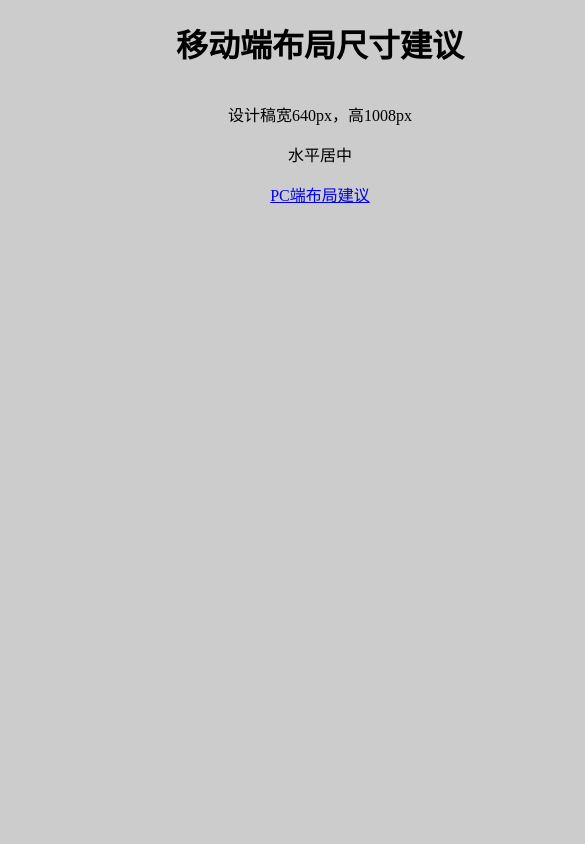
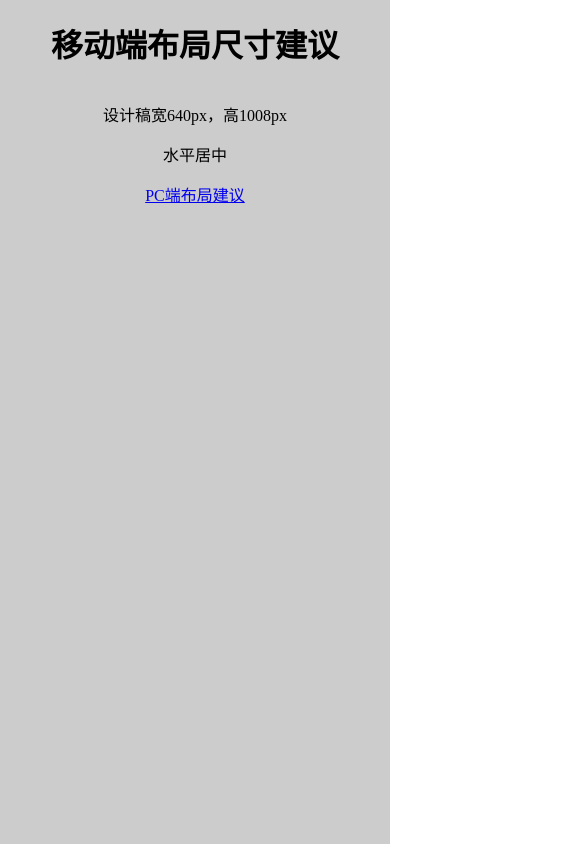
Before and after one commit to moxmei/cooperate, a plain HTML site: page mobile.html in a window 390 px wide. Shown: the top 844 px of the page, 585 px wide, since content can reach past the window. Drawn offline with Linux system fonts and the light colour scheme.

Commit message:
Update3 mobile.html

```diff
--- a/mobile.html
+++ b/mobile.html
@@ -12,9 +12,9 @@
 			}
 			#main{
 				position: relative;
-				min-width: 640px;
+				max-width: 640px;
 				max-height: 1008px;
-				width: fit-content;
+/* 				width: fit-content; */
 				height: 100vh;
 				margin:0 auto;
 				background-color:#CCC;
```
